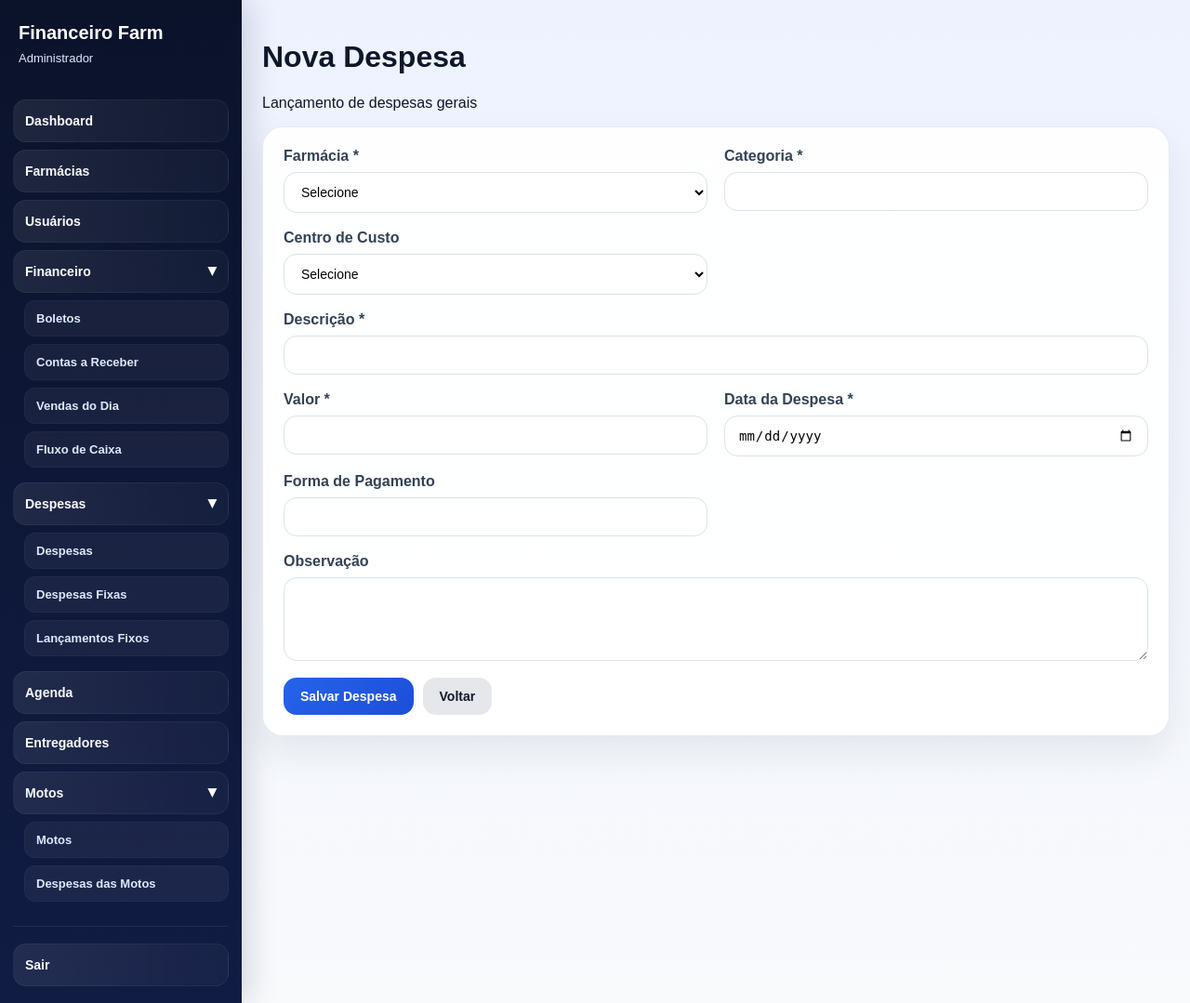
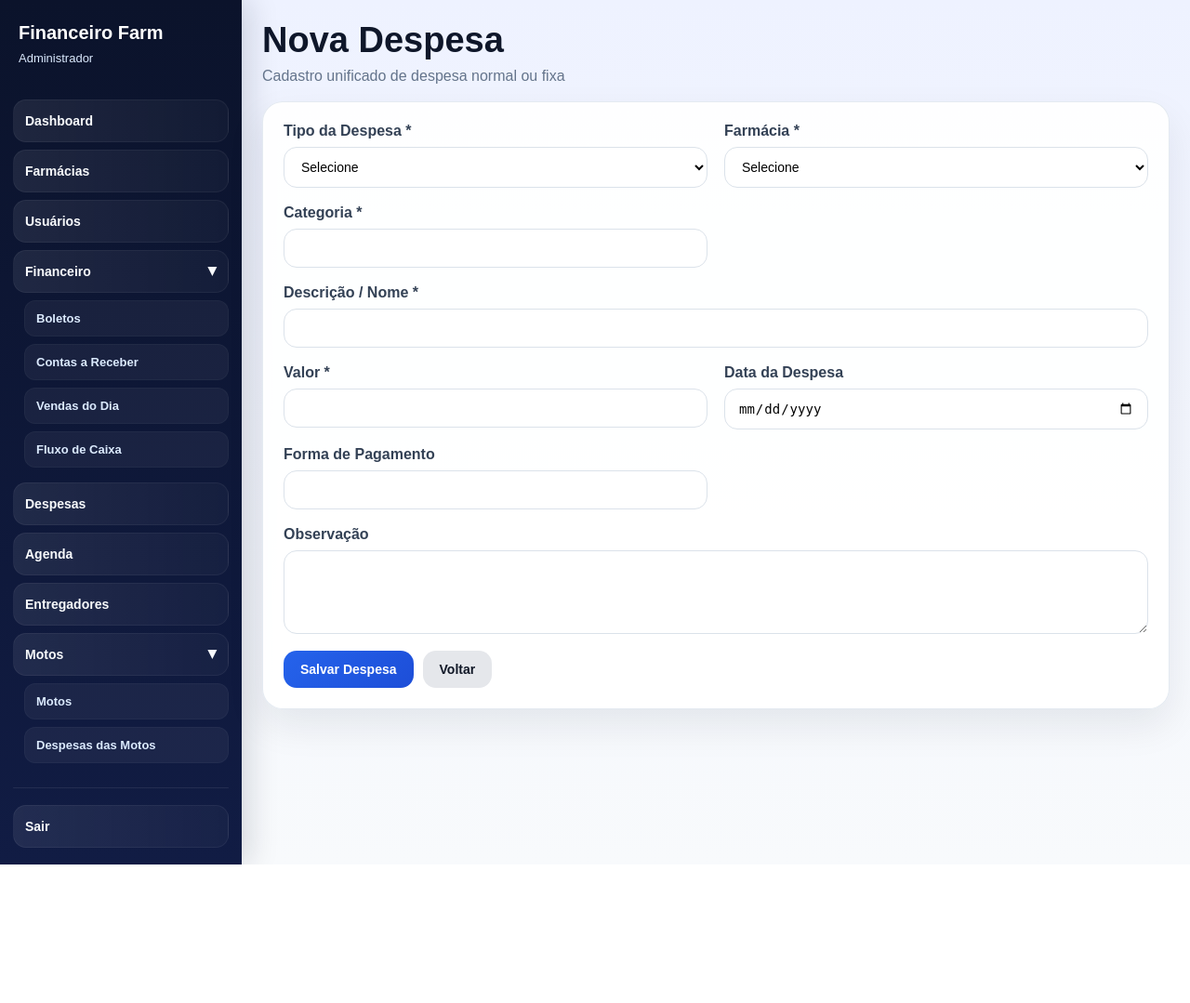
Before and after one commit to Mauricio3114/Financeiro_Farm, a Flask app: page /despesas/nova in a window 1280 px wide. Shown: the whole page at 93% size. After the commit the page ends 930 px from the top, so only its background shows below. Run offline with Flask 3, Linux system fonts and the light colour scheme; a user stored in the database is signed in; data comes from the database, SQL or seed files in the repository.

Commit message:
Despesas

```diff
--- a/app/routes/despesas.py
+++ b/app/routes/despesas.py
@@ -2,7 +2,7 @@ from datetime import datetime
 from flask import Blueprint, render_template, request, redirect, url_for, flash
 from flask_login import login_required, current_user
 from app import db
-from app.models import Farmacia, UsuarioFarmacia, Despesa
+from app.models import Farmacia, UsuarioFarmacia, Despesa, DespesaFixa
 
 despesas_bp = Blueprint("despesas", __name__, url_prefix="/despesas")
 
@@ -32,19 +32,70 @@ def listar_despesas():
     farmacia_ids = [f.id for f in farmacias]
 
     filtro_farmacia_id = request.args.get("farmacia_id", type=int)
+    filtro_tipo = request.args.get("tipo", "").strip()
 
-    despesas = []
+    despesas_unificadas = []
+
     if farmacia_ids:
-        query = Despesa.query.filter(Despesa.farmacia_id.in_(farmacia_ids))
+        despesas_normais_query = Despesa.query.filter(Despesa.farmacia_id.in_(farmacia_ids))
+        despesas_fixas_query = DespesaFixa.query.filter(DespesaFixa.farmacia_id.in_(farmacia_ids))
+
         if filtro_farmacia_id:
-            query = query.filter(Despesa.farmacia_id == filtro_farmacia_id)
-        despesas = query.order_by(Despesa.data_despesa.desc()).all()
+            despesas_normais_query = despesas_normais_query.filter(Despesa.farmacia_id == filtro_farmacia_id)
+            despesas_fixas_query = despesas_fixas_query.filter(DespesaFixa.farmacia_id == filtro_farmacia_id)
+
+        if filtro_tipo in ["normal", "fixa"]:
+            if filtro_tipo == "normal":
+                despesas_fixas = []
+                despesas_normais = despesas_normais_query.order_by(Despesa.data_despesa.desc()).all()
+            else:
+                despesas_normais = []
+                despesas_fixas = despesas_fixas_query.order_by(DespesaFixa.nome.asc()).all()
+        else:
+            despesas_normais = despesas_normais_query.order_by(Despesa.data_despesa.desc()).all()
+            despesas_fixas = despesas_fixas_query.order_by(DespesaFixa.nome.asc()).all()
+
+        for d in despesas_normais:
+            despesas_unificadas.append({
+                "id": d.id,
+                "tipo": "normal",
+                "farmacia": d.farmacia.nome_fantasia if d.farmacia else "-",
+                "categoria": d.categoria,
+                "descricao": d.descricao,
+                "valor": d.valor,
+                "data_ref": d.data_despesa,
+                "extra": d.forma_pagamento or "-",
+                "status": "Lançada"
+            })
+
+        for d in despesas_fixas:
+            despesas_unificadas.append({
+                "id": d.id,
+                "tipo": "fixa",
+                "farmacia": d.farmacia.nome_fantasia if d.farmacia else "-",
+                "categoria": d.categoria,
+                "descricao": d.nome,
+                "valor": d.valor_padrao,
+                "data_ref": None,
+                "extra": f"Vence dia {d.dia_vencimento}",
+                "status": "Ativa" if d.ativa else "Inativa"
+            })
+
+        despesas_unificadas = sorted(
+            despesas_unificadas,
+            key=lambda x: (
+                0 if x["data_ref"] else 1,
+                x["data_ref"] or datetime.max.date()
+            ),
+            reverse=True
+        )
 
     return render_template(
         "despesas.html",
-        despesas=despesas,
+        despesas=despesas_unificadas,
         farmacias=farmacias,
-        filtro_farmacia_id=filtro_farmacia_id
+        filtro_farmacia_id=filtro_farmacia_id,
+        filtro_tipo=filtro_tipo
     )
 
 
@@ -54,16 +105,14 @@ def nova_despesa():
     farmacias = farmacias_do_usuario(current_user)
 
     if request.method == "POST":
+        tipo_despesa = request.form.get("tipo_despesa", "").strip()
         farmacia_id = request.form.get("farmacia_id", type=int)
         categoria = request.form.get("categoria", "").strip()
-        centro_custo = request.form.get("centro_custo", "").strip()
         descricao = request.form.get("descricao", "").strip()
         valor = request.form.get("valor", "0").replace(",", ".")
-        data_despesa = request.form.get("data_despesa")
-        forma_pagamento = request.form.get("forma_pagamento", "").strip()
         observacao = request.form.get("observacao", "").strip()
 
-        if not farmacia_id or not categoria or not descricao or not data_despesa:
+        if not tipo_despesa or not farmacia_id or not categoria or not descricao:
             flash("Preencha os campos obrigatórios.", "danger")
             return render_template("despesa_form.html", farmacias=farmacias, despesa=None)
 
@@ -71,82 +120,163 @@ def nova_despesa():
             flash("Você não tem acesso a essa farmácia.", "danger")
             return redirect(url_for("despesas.listar_despesas"))
 
-        despesa = Despesa(
-            farmacia_id=farmacia_id,
-            categoria=categoria,
-            centro_custo=centro_custo or None,
-            descricao=descricao,
-            valor=float(valor or 0),
-            data_despesa=datetime.strptime(data_despesa, "%Y-%m-%d").date(),
-            forma_pagamento=forma_pagamento,
-            observacao=observacao
-        )
+        if tipo_despesa == "normal":
+            data_despesa = request.form.get("data_despesa")
+            forma_pagamento = request.form.get("forma_pagamento", "").strip()
 
-        db.session.add(despesa)
+            if not data_despesa:
+                flash("Informe a data da despesa.", "danger")
+                return render_template("despesa_form.html", farmacias=farmacias, despesa=None)
+
+            despesa = Despesa(
+                farmacia_id=farmacia_id,
+                categoria=categoria,
+                descricao=descricao,
+                valor=float(valor or 0),
+                data_despesa=datetime.strptime(data_despesa, "%Y-%m-%d").date(),
+                forma_pagamento=forma_pagamento,
+                observacao=observacao
+            )
+            db.session.add(despesa)
+
+        elif tipo_despesa == "fixa":
+            dia_vencimento = request.form.get("dia_vencimento", type=int)
+            tipo_valor = request.form.get("tipo_valor", "").strip()
+            ativa = request.form.get("ativa") == "1"
+
+            if not dia_vencimento or not tipo_valor:
+                flash("Preencha os campos da despesa fixa.", "danger")
+                return render_template("despesa_form.html", farmacias=farmacias, despesa=None)
+
+            despesa_fixa = DespesaFixa(
+                farmacia_id=farmacia_id,
+                nome=descricao,
+                categoria=categoria,
+                valor_padrao=float(valor or 0),
+                dia_vencimento=dia_vencimento,
+                tipo_valor=tipo_valor,
+                observacao=observacao,
+                ativa=ativa
+            )
+            db.session.add(despesa_fixa)
+
+        else:
+            flash("Tipo de despesa inválido.", "danger")
+            return render_template("despesa_form.html", farmacias=farmacias, despesa=None)
+
         db.session.commit()
 
-        flash("Despesa cadastrada com sucesso.", "success")
+        flash("Despesa salva com sucesso.", "success")
         return redirect(url_for("despesas.listar_despesas"))
 
     return render_template("despesa_form.html", farmacias=farmacias, despesa=None)
 
 
-@despesas_bp.route("/editar/<int:despesa_id>", methods=["GET", "POST"])
+@despesas_bp.route("/editar/<string:tipo>/<int:despesa_id>", methods=["GET", "POST"])
 @login_required
-def editar_despesa(despesa_id):
-    despesa = Despesa.query.get_or_404(despesa_id)
+def editar_despesa(tipo, despesa_id):
     farmacias = farmacias_do_usuario(current_user)
 
-    if not usuario_tem_acesso_farmacia(current_user, despesa.farmacia_id):
-        flash("Você não tem acesso a essa despesa.", "danger")
+    if tipo == "normal":
+        despesa = Despesa.query.get_or_404(despesa_id)
+
+        if not usuario_tem_acesso_farmacia(current_user, despesa.farmacia_id):
+            flash("Você não tem acesso a essa despesa.", "danger")
+            return redirect(url_for("despesas.listar_despesas"))
+
+        if request.method == "POST":
+            farmacia_id = request.form.get("farmacia_id", type=int)
+            categoria = request.form.get("categoria", "").strip()
+            descricao = request.form.get("descricao", "").strip()
+            valor = request.form.get("valor", "0").replace(",", ".")
+            data_despesa = request.form.get("data_despesa")
+            forma_pagamento = request.form.get("forma_pagamento", "").strip()
+            observacao = request.form.get("observacao", "").strip()
+
+            if not farmacia_id or not categoria or not descricao or not data_despesa:
+                flash("Preencha os campos obrigatórios.", "danger")
+                return render_template("despesa_form.html", farmacias=farmacias, despesa=despesa, tipo_edicao="normal")
+
+            despesa.farmacia_id = farmacia_id
+            despesa.categoria = categoria
+            despesa.descricao = descricao
+            despesa.valor = float(valor or 0)
+            despesa.data_despesa = datetime.strptime(data_despesa, "%Y-%m-%d").date()
+            despesa.forma_pagamento = forma_pagamento
+            despesa.observacao = observacao
+
+            db.session.commit()
+            flash("Despesa atualizada com sucesso.", "success")
+            return redirect(url_for("despesas.listar_despesas"))
+
+        return render_template("despesa_form.html", farmacias=farmacias, despesa=despesa, tipo_edicao="normal")
+
+    elif tipo == "fixa":
+        despesa = DespesaFixa.query.get_or_404(despesa_id)
+
+        if not usuario_tem_acesso_farmacia(current_user, despesa.farmacia_id):
+            flash("Você não tem acesso a essa despesa fixa.", "danger")
+            return redirect(url_for("despesas.listar_despesas"))
+
+        if request.method == "POST":
+            farmacia_id = request.form.get("farmacia_id", type=int)
+            categoria = request.form.get("categoria", "").strip()
+            descricao = request.form.get("descricao", "").strip()
+            valor = request.form.get("valor", "0").replace(",", ".")
+            dia_vencimento = request.form.get("dia_vencimento", type=int)
+            tipo_valor = request.form.get("tipo_valor", "").strip()
+            ativa = request.form.get("ativa") == "1"
+            observacao = request.form.get("observacao", "").strip()
+
+            if not farmacia_id or not categoria or not descricao or not dia_vencimento or not tipo_valor:
+                flash("Preencha os campos obrigatórios.", "danger")
+                return render_template("despesa_form.html", farmacias=farmacias, despesa=despesa, tipo_edicao="fixa")
+
+            despesa.farmacia_id = farmacia_id
+            despesa.categoria = categoria
+            despesa.nome = descricao
+            despesa.valor_padrao = float(valor or 0)
+            despesa.dia_vencimento = dia_vencimento
+            despesa.tipo_valor = tipo_valor
+            despesa.ativa = ativa
+            despesa.observacao = observacao
+
+            db.session.commit()
+            flash("Despesa fixa atualizada com sucesso.", "success")
+            return redirect(url_for("despesas.listar_despesas"))
+
+        return render_template("despesa_form.html", farmacias=farmacias, despesa=despesa, tipo_edicao="fixa")
+
+    flash("Tipo inválido.", "danger")
+    return redirect(url_for("despesas.listar_despesas"))
+
+
+@despesas_bp.route("/excluir/<string:tipo>/<int:despesa_id>", methods=["POST"])
+@login_required
+def excluir_despesa(tipo, despesa_id):
+    if tipo == "normal":
+        despesa = Despesa.query.get_or_404(despesa_id)
+
+        if not usuario_tem_acesso_farmacia(current_user, despesa.farmacia_id):
+            flash("Você não tem acesso a essa despesa.", "danger")
+            return redirect(url_for("despesas.listar_despesas"))
+
+        db.session.delete(despesa)
+        db.session.commit()
+        flash("Despesa excluída com sucesso.", "success")
         return redirect(url_for("despesas.listar_despesas"))
 
-    if request.method == "POST":
-        farmacia_id = request.form.get("farmacia_id", type=int)
-        categoria = request.form.get("categoria", "").strip()
-        centro_custo = request.form.get("centro_custo", "").strip()
-        descricao = request.form.get("descricao", "").strip()
-        valor = request.form.get("valor", "0").replace(",", ".")
-        data_despesa = request.form.get("data_despesa")
-        forma_pagamento = request.form.get("forma_pagamento", "").strip()
-        observacao = request.form.get("observacao", "").strip()
+    elif tipo == "fixa":
+        despesa = DespesaFixa.query.get_or_404(despesa_id)
 
-        if not farmacia_id or not categoria or not descricao or not data_despesa:
-            flash("Preencha os campos obrigatórios.", "danger")
-            return render_template("despesa_form.html", farmacias=farmacias, despesa=despesa)
-
-        if not usuario_tem_acesso_farmacia(current_user, farmacia_id):
-            flash("Você não tem acesso a essa farmácia.", "danger")
+        if not usuario_tem_acesso_farmacia(current_user, despesa.farmacia_id):
+            flash("Você não tem acesso a essa despesa fixa.", "danger")
             return redirect(url_for("despesas.listar_despesas"))
 
-        despesa.farmacia_id = farmacia_id
-        despesa.categoria = categoria
-        despesa.centro_custo = centro_custo or None
-        despesa.descricao = descricao
-        despesa.valor = float(valor or 0)
-        despesa.data_despesa = datetime.strptime(data_despesa, "%Y-%m-%d").date()
-        despesa.forma_pagamento = forma_pagamento
-        despesa.observacao = observacao
-
+        db.session.delete(despesa)
         db.session.commit()
-
-        flash("Despesa atualizada com sucesso.", "success")
+        flash("Despesa fixa excluída com sucesso.", "success")
         return redirect(url_for("despesas.listar_despesas"))
 
-    return render_template("despesa_form.html", farmacias=farmacias, despesa=despesa)
-
-
-@despesas_bp.route("/excluir/<int:despesa_id>", methods=["POST"])
-@login_required
-def excluir_despesa(despesa_id):
-    despesa = Despesa.query.get_or_404(despesa_id)
-
-    if not usuario_tem_acesso_farmacia(current_user, despesa.farmacia_id):
-        flash("Você não tem acesso a essa despesa.", "danger")
-        return redirect(url_for("despesas.listar_despesas"))
-
-    db.session.delete(despesa)
-    db.session.commit()
-
-    flash("Despesa excluída com sucesso.", "success")
+    flash("Tipo inválido.", "danger")
     return redirect(url_for("despesas.listar_despesas"))
--- a/app/templates/base.html
+++ b/app/templates/base.html
@@ -118,18 +118,7 @@
                     </div>
                 </div>
 
-                <div class="menu-group open">
-                    <button type="button" class="menu-toggle" onclick="toggleMenu(this)">
-                        <span>Despesas</span>
-                        <span class="arrow">▶</span>
-                    </button>
-                    <div class="submenu">
-                        <a href="{{ url_for('despesas.listar_despesas') }}">Despesas</a>
-                        <a href="{{ url_for('despesas_fixas.listar_despesas_fixas') }}">Despesas Fixas</a>
-                        <a href="{{ url_for('despesas_fixas.listar_lancamentos') }}">Lançamentos Fixos</a>
-                    </div>
-                </div>
-
+                <a href="{{ url_for('despesas.listar_despesas') }}">Despesas</a>
                 <a href="{{ url_for('agenda.listar_agenda') }}">Agenda</a>
                 <a href="{{ url_for('entregadores.listar_entregadores') }}">Entregadores</a>
 
--- a/app/templates/despesa_form.html
+++ b/app/templates/despesa_form.html
@@ -5,69 +5,100 @@
 {% endblock %}
 
 {% block content %}
-<div class="page-header">
+<div class="page-top">
     <div>
-        <h1>{% if despesa %}Editar Despesa{% else %}Nova Despesa{% endif %}</h1>
-        <p>Lançamento de despesas gerais</p>
+        <h1 class="page-title">{% if despesa %}Editar Despesa{% else %}Nova Despesa{% endif %}</h1>
+        <p class="page-subtitle">Cadastro unificado de despesa normal ou fixa</p>
     </div>
 </div>
 
 <div class="form-card">
     <form method="POST" class="form-grid two-columns">
         <div class="form-group">
+            <label>Tipo da Despesa *</label>
+            {% if tipo_edicao %}
+                <select name="tipo_despesa" id="tipo_despesa" required disabled>
+                    <option value="normal" {% if tipo_edicao == 'normal' %}selected{% endif %}>Normal</option>
+                    <option value="fixa" {% if tipo_edicao == 'fixa' %}selected{% endif %}>Fixa</option>
+                </select>
+                <input type="hidden" name="tipo_despesa" value="{{ tipo_edicao }}">
+            {% else %}
+                <select name="tipo_despesa" id="tipo_despesa" required onchange="alternarCamposDespesa()">
+                    <option value="">Selecione</option>
+                    <option value="normal">Normal</option>
+                    <option value="fixa">Fixa</option>
+                </select>
+            {% endif %}
+        </div>
+
+        <div class="form-group">
             <label>Farmácia *</label>
             <select name="farmacia_id" required>
                 <option value="">Selecione</option>
                 {% for farmacia in farmacias %}
-                    <option value="{{ farmacia.id }}" {% if despesa and despesa.farmacia_id == farmacia.id %}selected{% endif %}>
-                        {{ farmacia.nome_fantasia }}
-                    </option>
+                    {% if tipo_edicao == 'fixa' %}
+                        <option value="{{ farmacia.id }}" {% if despesa and despesa.farmacia_id == farmacia.id %}selected{% endif %}>
+                            {{ farmacia.nome_fantasia }}
+                        </option>
+                    {% else %}
+                        <option value="{{ farmacia.id }}" {% if despesa and despesa.farmacia_id == farmacia.id %}selected{% endif %}>
+                            {{ farmacia.nome_fantasia }}
+                        </option>
+                    {% endif %}
                 {% endfor %}
             </select>
         </div>
 
         <div class="form-group">
             <label>Categoria *</label>
-            <input type="text" name="categoria" value="{{ despesa.categoria if despesa else '' }}" required>
+            <input type="text" name="categoria" value="{% if tipo_edicao == 'fixa' %}{{ despesa.categoria if despesa else '' }}{% else %}{{ despesa.categoria if despesa else '' }}{% endif %}" required>
+        </div>
+
+        <div class="form-group full">
+            <label>Descrição / Nome *</label>
+            <input type="text" name="descricao" value="{% if tipo_edicao == 'fixa' %}{{ despesa.nome if despesa else '' }}{% else %}{{ despesa.descricao if despesa else '' }}{% endif %}" required>
         </div>
 
         <div class="form-group">
-            <label>Centro de Custo</label>
-            <select name="centro_custo">
-                {% set cc = despesa.centro_custo if despesa else '' %}
+            <label>Valor *</label>
+            <input type="text" name="valor" value="{% if tipo_edicao == 'fixa' %}{{ despesa.valor_padrao if despesa else '' }}{% else %}{{ despesa.valor if despesa else '' }}{% endif %}" required>
+        </div>
+
+        <div class="form-group campo-normal" id="campo_data_despesa">
+            <label>Data da Despesa</label>
+            <input type="date" name="data_despesa" value="{% if tipo_edicao == 'normal' and despesa and despesa.data_despesa %}{{ despesa.data_despesa.strftime('%Y-%m-%d') }}{% endif %}">
+        </div>
+
+        <div class="form-group campo-normal" id="campo_forma_pagamento">
+            <label>Forma de Pagamento</label>
+            <input type="text" name="forma_pagamento" value="{% if tipo_edicao == 'normal' %}{{ despesa.forma_pagamento if despesa else '' }}{% endif %}">
+        </div>
+
+        <div class="form-group campo-fixa" id="campo_dia_vencimento">
+            <label>Dia do Vencimento</label>
+            <input type="number" name="dia_vencimento" min="1" max="31" value="{% if tipo_edicao == 'fixa' %}{{ despesa.dia_vencimento if despesa else '' }}{% endif %}">
+        </div>
+
+        <div class="form-group campo-fixa" id="campo_tipo_valor">
+            <label>Tipo do Valor</label>
+            <select name="tipo_valor">
                 <option value="">Selecione</option>
-                <option value="Administrativo" {% if cc == 'Administrativo' %}selected{% endif %}>Administrativo</option>
-                <option value="Entregas" {% if cc == 'Entregas' %}selected{% endif %}>Entregas</option>
-                <option value="Loja" {% if cc == 'Loja' %}selected{% endif %}>Loja</option>
-                <option value="RH" {% if cc == 'RH' %}selected{% endif %}>RH</option>
-                <option value="Marketing" {% if cc == 'Marketing' %}selected{% endif %}>Marketing</option>
-                <option value="Manutenção" {% if cc == 'Manutenção' %}selected{% endif %}>Manutenção</option>
+                <option value="fixa" {% if tipo_edicao == 'fixa' and despesa and despesa.tipo_valor == 'fixa' %}selected{% endif %}>Fixa</option>
+                <option value="variavel" {% if tipo_edicao == 'fixa' and despesa and despesa.tipo_valor == 'variavel' %}selected{% endif %}>Variável</option>
+            </select>
+        </div>
+
+        <div class="form-group campo-fixa" id="campo_ativa">
+            <label>Status</label>
+            <select name="ativa">
+                <option value="1" {% if not despesa or (tipo_edicao == 'fixa' and despesa.ativa) %}selected{% endif %}>Ativa</option>
+                <option value="0" {% if tipo_edicao == 'fixa' and despesa and not despesa.ativa %}selected{% endif %}>Inativa</option>
             </select>
         </div>
 
         <div class="form-group full">
-            <label>Descrição *</label>
-            <input type="text" name="descricao" value="{{ despesa.descricao if despesa else '' }}" required>
-        </div>
-
-        <div class="form-group">
-            <label>Valor *</label>
-            <input type="text" name="valor" value="{{ despesa.valor if despesa else '' }}" required>
-        </div>
-
-        <div class="form-group">
-            <label>Data da Despesa *</label>
-            <input type="date" name="data_despesa" value="{{ despesa.data_despesa.strftime('%Y-%m-%d') if despesa and despesa.data_despesa else '' }}" required>
-        </div>
-
-        <div class="form-group">
-            <label>Forma de Pagamento</label>
-            <input type="text" name="forma_pagamento" value="{{ despesa.forma_pagamento if despesa else '' }}">
-        </div>
-
-        <div class="form-group full">
             <label>Observação</label>
-            <textarea name="observacao" rows="4">{{ despesa.observacao if despesa else '' }}</textarea>
+            <textarea name="observacao" rows="4">{% if tipo_edicao == 'fixa' %}{{ despesa.observacao if despesa else '' }}{% else %}{{ despesa.observacao if despesa else '' }}{% endif %}</textarea>
         </div>
 
         <div class="form-actions full">
@@ -78,4 +109,24 @@
         </div>
     </form>
 </div>
+
+<script>
+function alternarCamposDespesa() {
+    const tipo = document.getElementById('tipo_despesa') ? document.getElementById('tipo_despesa').value : "{{ tipo_edicao or '' }}";
+    const camposNormais = document.querySelectorAll('.campo-normal');
+    const camposFixos = document.querySelectorAll('.campo-fixa');
+
+    if (tipo === 'fixa') {
+        camposNormais.forEach(el => el.style.display = 'none');
+        camposFixos.forEach(el => el.style.display = 'flex');
+    } else {
+        camposNormais.forEach(el => el.style.display = 'flex');
+        camposFixos.forEach(el => el.style.display = 'none');
+    }
+}
+
+document.addEventListener('DOMContentLoaded', function() {
+    alternarCamposDespesa();
+});
+</script>
 {% endblock %}
```
Also changed, not shown: app/templates/despesas.html (+49 -15 lines).
